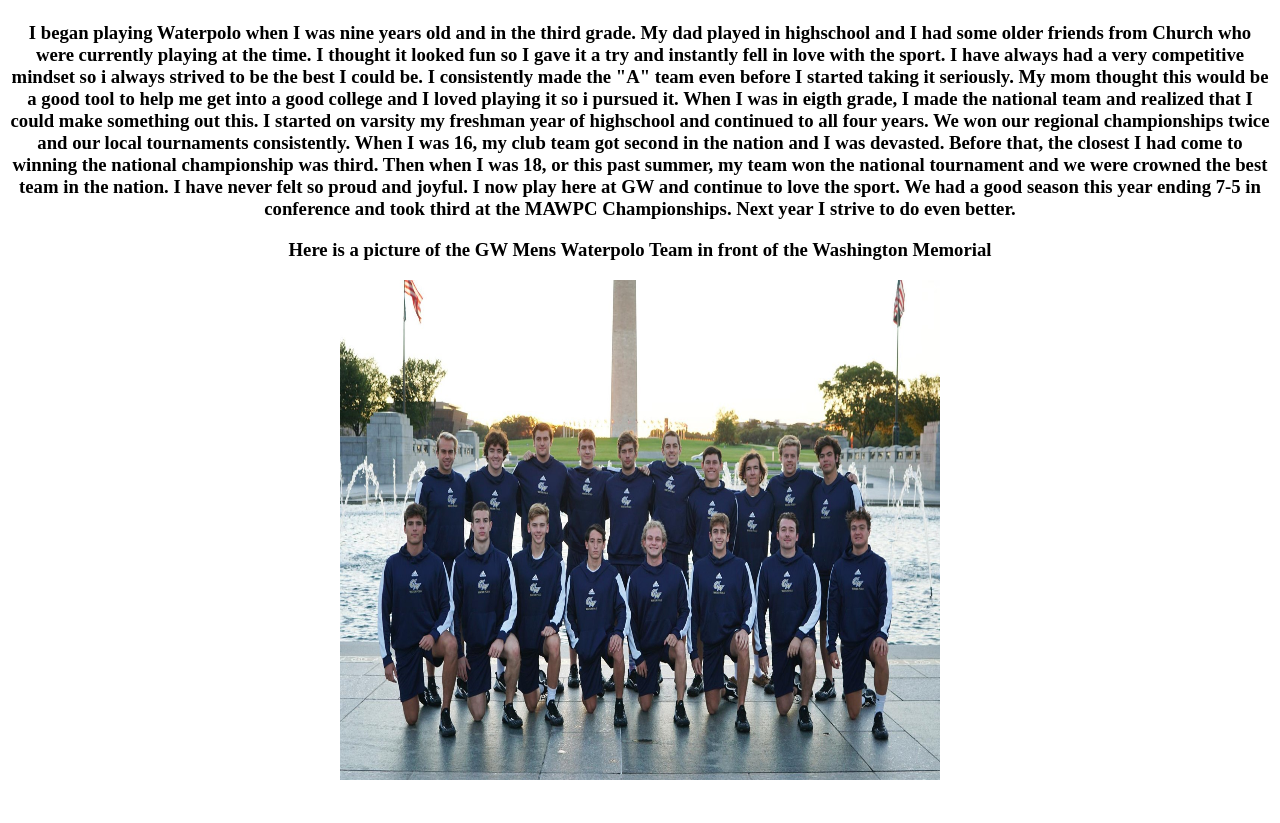
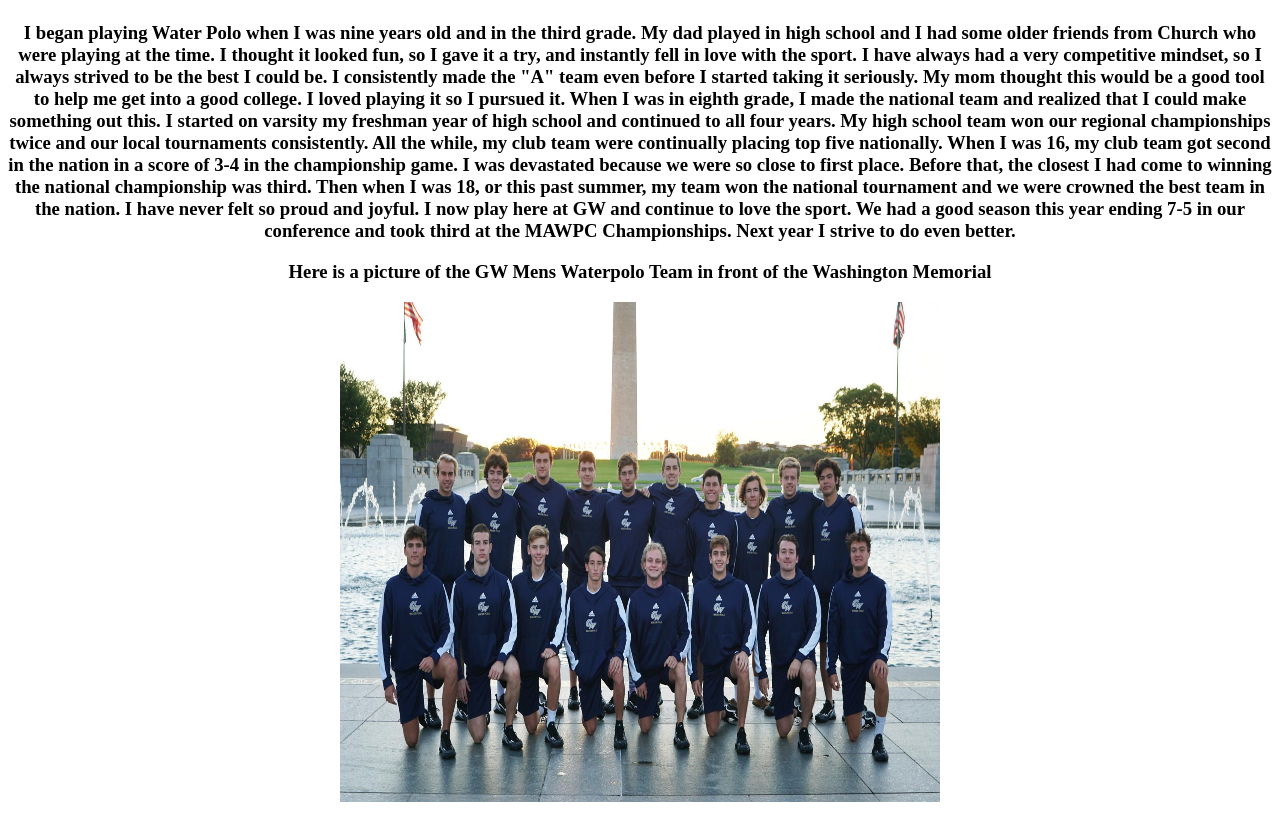
Before and after one commit to LeoLueddemann1/LeoLueddemann1.github.io, a plain HTML site: page waterpolo.html in a window 1280 px wide. Shown: the part 54-877 px from the top of the page. Before the commit the page ends 855 px from the top, so only its background shows below. Drawn offline with Linux system fonts and the light colour scheme.

Commit message:
Update waterpolo.html

```diff
--- a/waterpolo.html
+++ b/waterpolo.html
@@ -1,6 +1,6 @@
 <html>
 <head>
-<title> Waterpolo Journey</title>
+<title> Water Polo Journey</title>
 
 <body bgcolor = 'White'>
 <body style="font-family:arvo;">
@@ -14,21 +14,22 @@
  </header>
 
 <p>
-  I began playing Waterpolo when I was nine years old and in the third grade.
-  My dad played in highschool and I had some older friends from Church who were currently playing at the time.
-  I thought it looked fun so I gave it a try and instantly fell in love with the sport.
-  I have always had a very competitive mindset so i always strived to be the best I could be.
+  I began playing Water Polo when I was nine years old and in the third grade.
+  My dad played in high school and I had some older friends from Church who were playing at the time.
+  I thought it looked fun, so I gave it a try, and instantly fell in love with the sport.
+  I have always had a very competitive mindset, so I always strived to be the best I could be.
   I consistently made the "A" team even before I started taking it seriously.
-  My mom thought this would be a good tool to help me get into a good college and I loved playing it so i pursued it.
-  When I was in eigth grade, I made the national team and realized that I could make something out this.
-  I started on varsity my freshman year of highschool and continued to all four years.
-  We won our regional championships twice and our local tournaments consistently.
-  When I was 16, my club team got second in the nation and I was devasted.
+  My mom thought this would be a good tool to help me get into a good college. I loved playing it so I pursued it.
+  When I was in eighth grade, I made the national team and realized that I could make something out this.
+  I started on varsity my freshman year of high school and continued to all four years.
+  My high school team won our regional championships twice and our local tournaments consistently.
+  All the while, my club team were continually placing top five nationally.
+  When I was 16, my club team got second in the nation in a score of 3-4 in the championship game. I was devastated because we were so close to first place.
   Before that, the closest I had come to winning the national championship was third.
   Then when I was 18, or this past summer, my team won the national tournament and we were crowned the best team in the nation.
   I have never felt so proud and joyful.
   I now play here at GW and continue to love the sport.
-  We had a good season this year ending 7-5 in conference and took third at the MAWPC Championships.
+  We had a good season this year ending 7-5 in our conference and took third at the MAWPC Championships.
   Next year I strive to do even better.
 </p>
 
```
